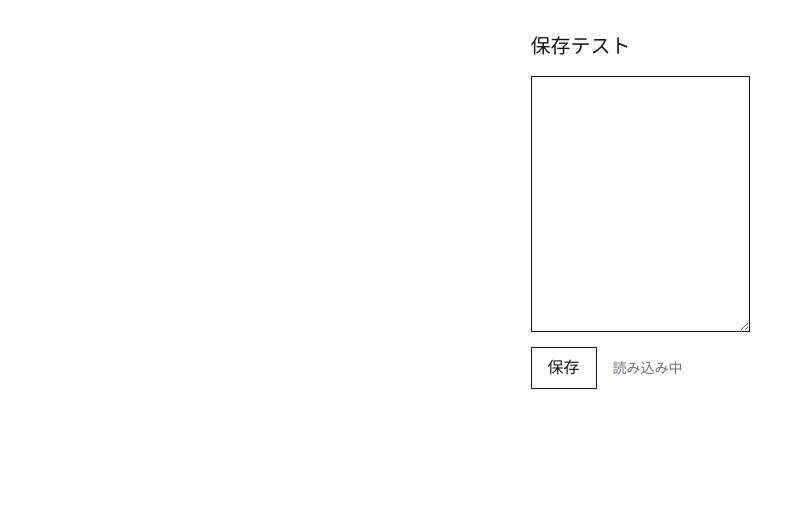
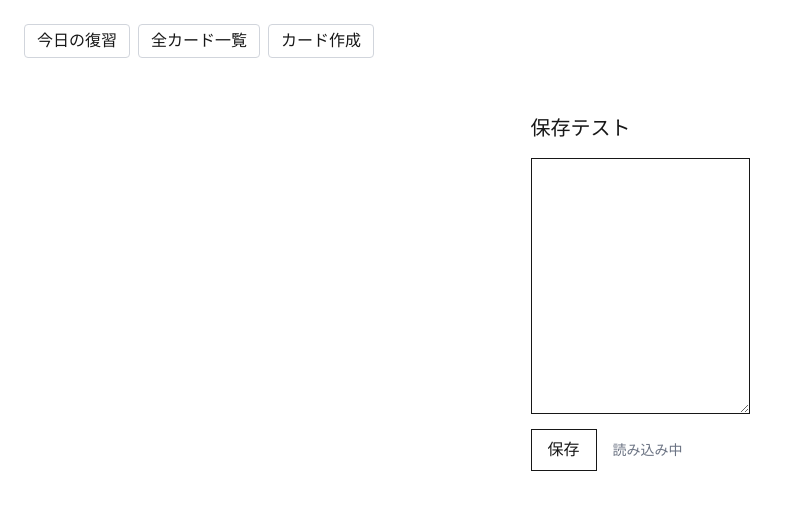
Before and after one commit to Hiroyuki-Komai/remind-app, a Next.js app: page / in a window 1280 px wide. Shown: the top 510 px of the page, without its empty margins (0-789 px from the left). Built offline with nearby package versions, Linux system fonts and the light colour scheme; no server answers.

Commit message:
feat: ナビゲーション追加、期限前・定着済みカードの案内表示、UI改善（○×ボタン・一覧の枠線・見出し）

```diff
--- a/src/app/cards/[id]/CardView.tsx
+++ b/src/app/cards/[id]/CardView.tsx
@@ -6,7 +6,7 @@ import type { FrontToken } from "@/lib/parser";
 import { revealBlank, recordAnswer, reviewCard } from "@/app/actions/card"; // reviewCard を足す
 
 
-export default function CardView({ tokens, cardId }: { tokens: FrontToken[]; cardId: string }) {
+export default function CardView({ tokens, cardId, isReviewDisabled}: { tokens: FrontToken[]; cardId: string; isReviewDisabled: boolean; }) {
   // 開いた穴の答え。例：{ "cmufe8tss...": "東京" }
   const [revealed, setRevealed] = useState<Record<string, string>>({});
 
@@ -77,8 +77,8 @@ export default function CardView({ tokens, cardId }: { tokens: FrontToken[]; car
             )}
           {answer !== undefined && answered[t.blankId] === undefined && (
             <span className="ml-1 space-x-1">
-            <button type="button" onClick={() => handleAnswer(t.blankId, true)} className="text-green-500">○</button>
-            <button type="button" onClick={() => handleAnswer(t.blankId, false)} className="text-red-500">×</button>
+            <button type="button" onClick={() => handleAnswer(t.blankId, true)} className="rounded border border-green-500 px-2 py-1 hover:bg-green-800 text-white">○</button>
+            <button type="button" onClick={() => handleAnswer(t.blankId, false)} className="rounded border border-red-500 px-2 py-1 hover:bg-red-800 text-white">×</button>
             </span>
           )}
         {answered[t.blankId] !== undefined && (
@@ -90,7 +90,7 @@ export default function CardView({ tokens, cardId }: { tokens: FrontToken[]; car
         );
       })}
     </p>
-        <button type="button" onClick={handleReview} className="mt-4 rounded bg-blue-600 px-4 py-2 text-white" disabled={!allAnswered}>復習完了</button>
+        <button type="button" onClick={handleReview} className="mt-4 rounded bg-blue-600 px-4 py-2 text-white" disabled={!allAnswered || isReviewDisabled}>復習完了</button>{/*「未回答」または「期限前」なら押せない*/}
       </div>
   );
 }
--- a/src/app/cards/[id]/NextCardSelect.tsx
+++ b/src/app/cards/[id]/NextCardSelect.tsx
@@ -14,8 +14,10 @@ const handleChange = async (e: React.ChangeEvent<HTMLSelectElement>) => {
 
 
     return(
-     <select defaultValue ={nextCardId ?? ""} onChange={handleChange}>
-         <option value="">次なし</option>
+     <select defaultValue ={nextCardId ?? ""} onChange={handleChange}
+     className="rounded border border-gray-500 bg-gray-800 px-2 py-1 [color-scheme:dark]"
+     >
+         <option value="">次のカード：登録なし</option>
         {candidates.map((c) => (
              <option key={c.id} value={c.id}>{c.label}</option>
         ))}
--- a/src/app/cards/[id]/page.tsx
+++ b/src/app/cards/[id]/page.tsx
@@ -20,6 +20,9 @@ export default async function CardPage({
   if(card === null){
     notFound();
   }
+  // card.masteredAt が入っている OR dueDate が未来 なら現時点で復習不可
+  const isMastered = card.masteredAt !== null;
+  const isReviewDisabled = isMastered || card.dueDate > new Date();
 
   //B-1カード一覧取得し、自分自身を除く
   const otherCards = await prisma.card.findMany({
@@ -86,16 +89,30 @@ export default async function CardPage({
 
   return (
     <main className="mx-auto max-w-2xl p-6">
-      <CardView tokens={ front } cardId={card.id} />
+        <h1 className="mb-4 text-xl font-bold">カード詳細</h1>
+      {/*  期限前の場合のみ案内メッセージを表示 */}
+      {isReviewDisabled && (
+        <div className="mb-4 rounded border border-yellow-200 bg-yellow-50 p-3 text-sm text-yellow-800">
+         {isMastered ? (
+           <p>このカードは定着完了です。復習の対象外です。</p>
+          ) : (
+            <p>
+              このカードはまだ復習期限ではありません。閲覧は可能ですが、復習の記録はできません（期限内の復習は
+              <Link href="/review" className="mx-1 font-bold underline">/review</Link>
+              から行ってください）。
+            </p>
+          )}
+        </div>
+      )}
+      <CardView tokens={ front } cardId={card.id} isReviewDisabled={isReviewDisabled}/>
       <div className="mt-4 flex justify-between">
         {/* TODO A-2. 前のカードがあれば「← 前へ」のリンク*/}
         {prevCard && (
-          <Link href={`/cards/${prevCard.id}`}>← 前へ</Link>
+          <Link href={`/cards/${prevCard.id}`} className="rounded border border-gray-500 px-3 py-1 hover:bg-gray-700">← 前へ</Link>
         )}
         {/*TODO A-3. card.nextCardId があれば「次へ →」のリンク*/}
         {card.nextCardId && (
-          <Link href={`/cards/${card.nextCardId}`}>次へ →</Link>
-        )}
+          <Link href={`/cards/${card.nextCardId}`} className="rounded border border-gray-500 px-3 py-1 hover:bg-gray-700">次へ →</Link>        )}
         <NextCardSelect nextCardId={ card.nextCardId } cardId={card.id} candidates={candidates}/>
       </div>
     </main>
--- a/src/app/cards/new/page.tsx
+++ b/src/app/cards/new/page.tsx
@@ -3,7 +3,7 @@ import CardForm from "./CardForm";
 export default function NewCardPage() {
   return (
     <main className="mx-auto max-w-2xl p-6">
-      <h1 className="mb-4 text-xl font-bold">カードを作成</h1>
+      <h1 className="mb-4 text-xl font-bold">カード作成</h1>
       <CardForm />
     </main>
   );
--- a/src/app/cards/page.tsx
+++ b/src/app/cards/page.tsx
@@ -12,11 +12,12 @@ export default async function CardListPage() {
   // TODO 2. 1枚ずつリンクにして並べる
   return (
     <main className="mx-auto max-w-2xl p-6">
+        <h1 className="mb-4 text-xl font-bold">全カード一覧</h1>
         {cards.map((c) => {
             const front = parse(c.body).map((f) => f.kind === "text" ? f.value : "＿＿").join("")
            return(
           <Link
-           key={c.id} href={`/cards/${c.id}`} className="block" // 1枚ごとに改行
+           key={c.id} href={`/cards/${c.id}`} className="block rounded border border-gray-600 p-3 mb-2 hover:bg-gray-800" // 1枚ごとに改行
           >
           {front.slice(0, 40)}
           </Link>
--- a/src/app/layout.tsx
+++ b/src/app/layout.tsx
@@ -1,6 +1,7 @@
 import type { Metadata } from "next";
 import { Geist, Geist_Mono } from "next/font/google";
 import "./globals.css";
+import Link from "next/link";
 
 const geistSans = Geist({
   variable: "--font-geist-sans",
@@ -24,7 +25,14 @@ export default function RootLayout({ children }: LayoutProps<"/">) {
       className={`${geistSans.variable} ${geistMono.variable} h-full antialiased`}
         suppressHydrationWarning
     >
-      <body className="min-h-full flex flex-col">{children}</body>
+      <body className="min-h-full flex flex-col">
+        <nav className="flex gap-2 p-6">
+          <Link href="/review" className="rounded border border-gray-300 px-3 py-1 hover:bg-gray-500">今日の復習</Link>
+          <Link href="/cards" className="rounded border border-gray-300 px-3 py-1 hover:bg-gray-500">全カード一覧</Link>
+          <Link href="/cards/new" className="rounded border border-gray-300 px-3 py-1 hover:bg-gray-500">カード作成</Link>
+        </nav>
+        {children}
+      </body>
     </html>
   );
 }
--- a/src/app/review/page.tsx
+++ b/src/app/review/page.tsx
@@ -20,6 +20,7 @@ export default async function ReviewCardListPage() {
   // 1枚ずつリンクにして並べる
   return (
     <main className="mx-auto max-w-2xl p-6">
+          <h1 className="mb-4 text-xl font-bold">今日の復習</h1>
         {cards.length === 0 && (
             <p>今日の復習は完了しました</p>
         )}
```
